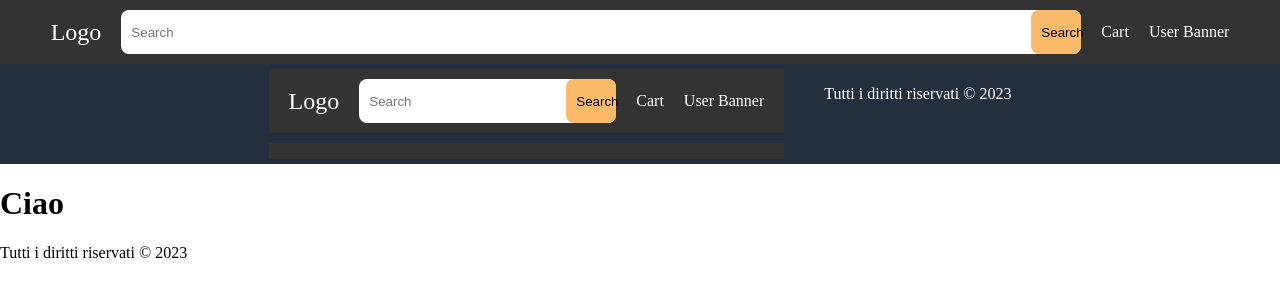
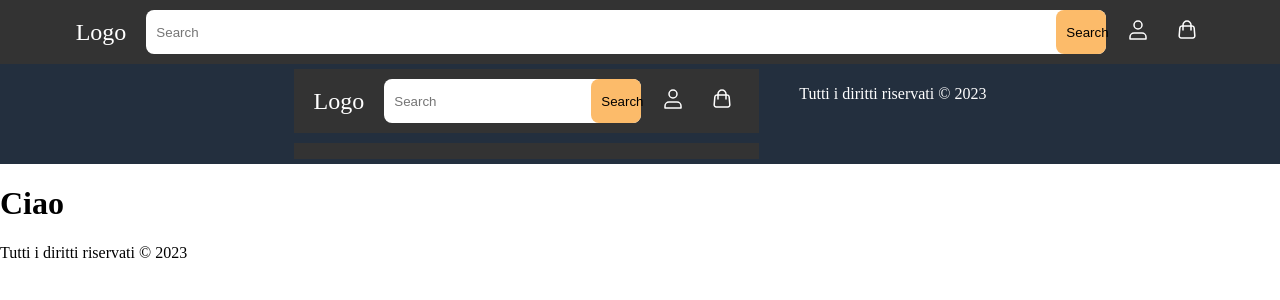
Before and after one commit to restX98/hw1, a PHP site: page /pages/home.php in a window 1280 px wide. Shown: the top 300 px of the page. Run offline with PHP 8.4, Linux system fonts and the light colour scheme.

Commit message:
Add cart and user icons

```diff
--- a/client/css/header.css
+++ b/client/css/header.css
@@ -57,11 +57,23 @@ header .search-bar button[type="submit"] {
   background-color: #fcbb6a;
 }
 
-header .cart a,
-header .user-banner a {
-  color: #fff;
+header .cart,
+header .user {
+  display: inline-block;
   margin-left: 20px;
+}
+
+header .cart a ,
+header .user a {
   text-decoration: none;
+  color: #333;
+}
+
+header .cart a img,
+header .user a img {
+  width: 24px;
+  height: 24px;
+  margin-right: 5px;
 }
 
 /* Bottom Bar */
--- a/includes/header.php
+++ b/includes/header.php
@@ -14,11 +14,15 @@
                 <input type="text" placeholder="Search">
                 <button type="submit">Search</button>
             </div>
+            <div class="user">
+                <a href="/hw1/login">
+                    <img src="/hw1/client/icons/user.svg" alt="User Icon">
+                </a>
+            </div>
             <div class="cart">
-            <a href="#">Cart</a>
-        </div>
-        <div class="user-banner">
-            <a href="#">User Banner</a>
+                <a href="#">
+                    <img src="/hw1/client/icons/cart.svg" alt="Cart Icon">
+                </a>
             </div>
         </div>
     </div>
```
Also changed, not shown: client/icons/cart.svg (added), client/icons/user.svg (added). Lines whose indentation alone changed are shown as unchanged.
